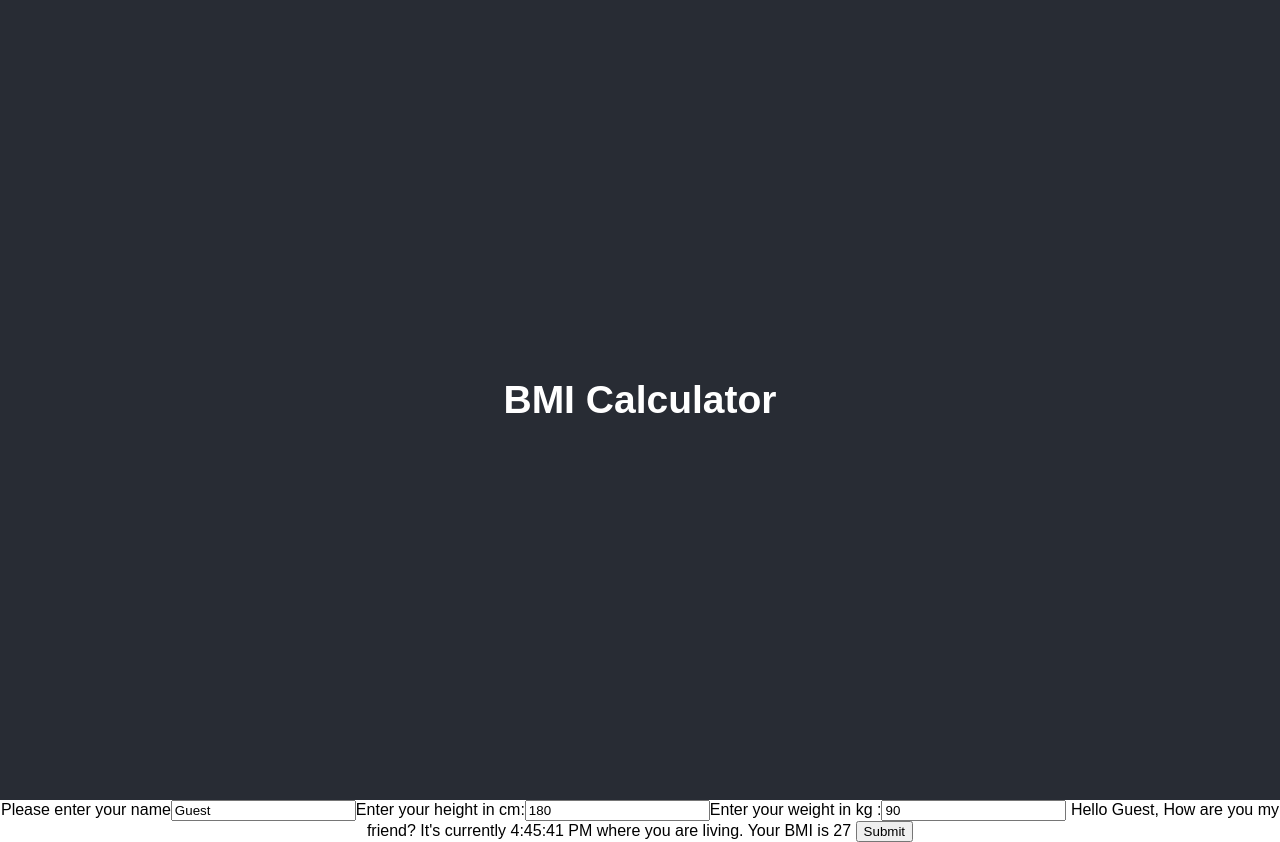
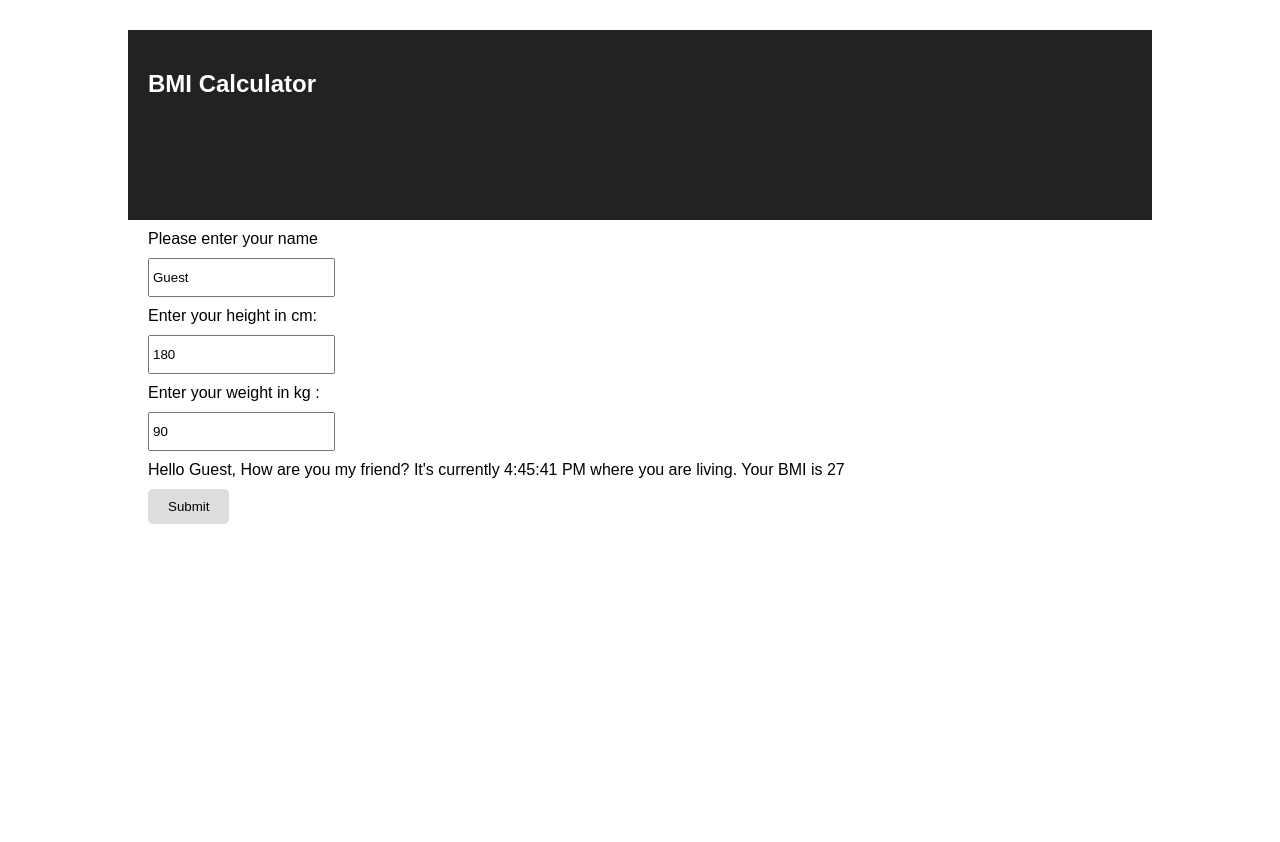
Before and after one commit to Tanaystudent/bmi, a React (Create React App) app: page / in a window 1280 px wide. After the commit the page ends 800 px from the top, so only its background shows below. Built offline with nearby package versions, Linux system fonts and the light colour scheme.

Commit message:
Update App.css

```diff
--- a/src/App.css
+++ b/src/App.css
@@ -1,38 +1,51 @@
 .App {
-  text-align: center;
+  text-align: left;
+  width:1024px;
+  margin: 30px auto;
 }
 
 .App-logo {
-  height: 40vmin;
-  pointer-events: none;
-}
-
-@media (prefers-reduced-motion: no-preference) {
-  .App-logo {
-    animation: App-logo-spin infinite 20s linear;
-  }
+  animation: App-logo-spin infinite 20s linear;
+  height: 80px;
 }
 
 .App-header {
-  background-color: #282c34;
-  min-height: 100vh;
-  display: flex;
-  flex-direction: column;
-  align-items: center;
-  justify-content: center;
-  font-size: calc(10px + 2vmin);
+  background-color: #222;
+  height: 150px;
+  padding: 20px;
   color: white;
 }
 
-.App-link {
-  color: #61dafb;
+.App-intro {
+  font-size: large;
+}
+
+form{
+
+  margin: 10px;
+
+}
+label, input{
+  display: block;
+  margin: 10px;
+}
+
+input{
+
+  padding: 10px 3px;
+
+}
+
+input[type='submit']{
+  padding: 10px 20px;
+  border-radius: 5px;
+  background: #DDDDDD;
+  color: #000000;
+  border: none;
+  cursor: pointer;
 }
 
 @keyframes App-logo-spin {
-  from {
-    transform: rotate(0deg);
-  }
-  to {
-    transform: rotate(360deg);
-  }
+  from { transform: rotate(0deg); }
+  to { transform: rotate(360deg); }
 }
```
